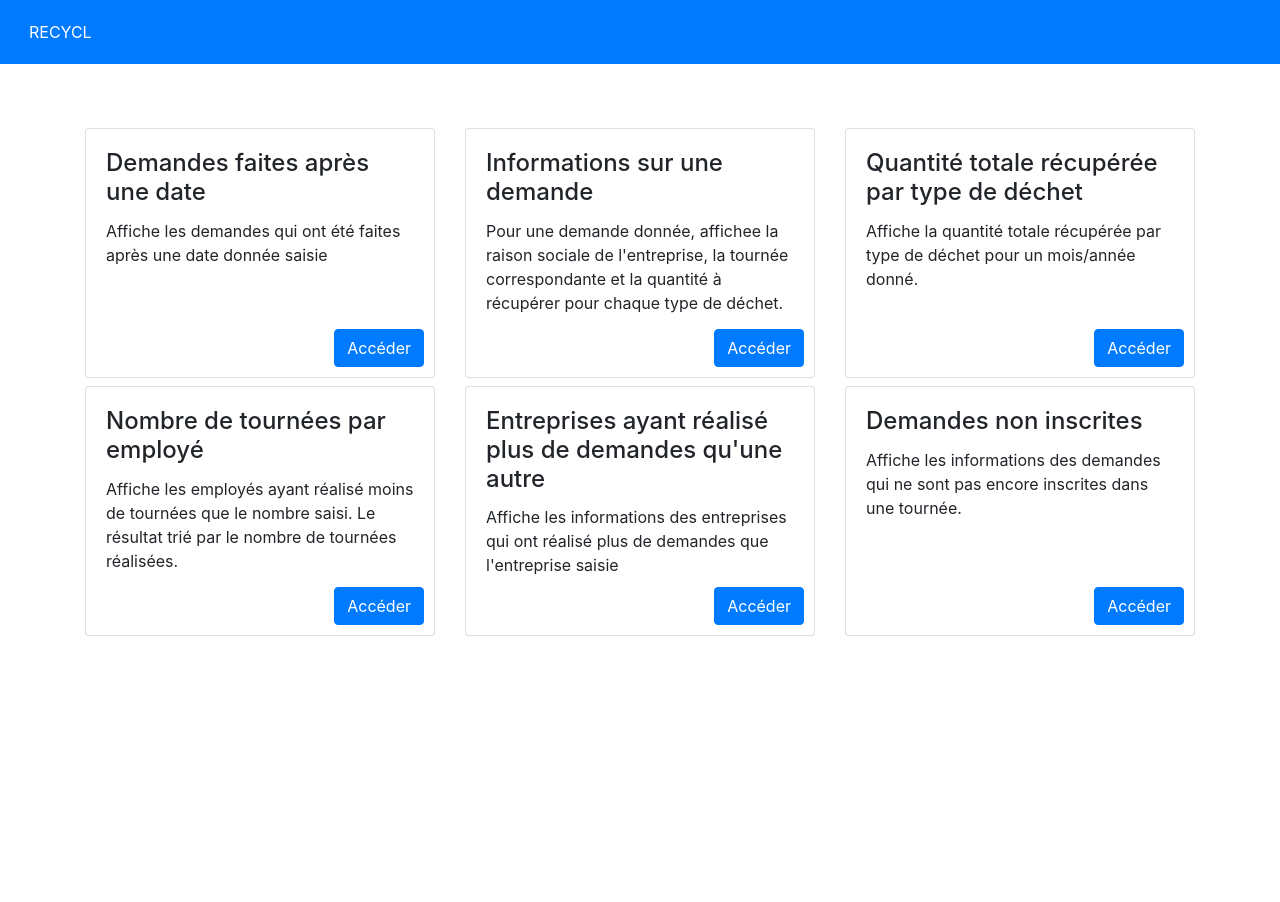
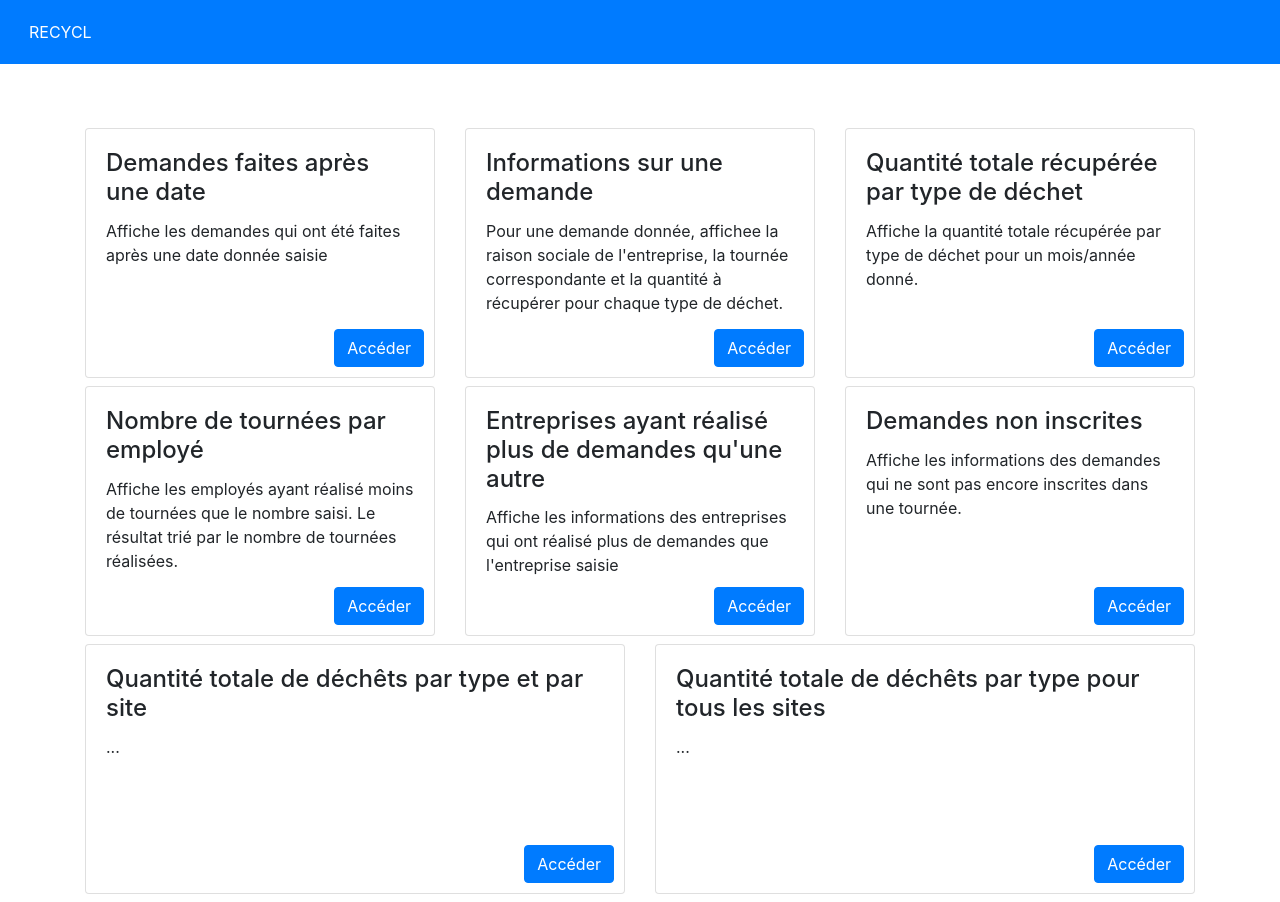
Before and after one commit to pauffret/projet_mspr, a Vue app: page /#/ in a window 1280 px wide. Before the commit the page ends 800 px from the top, so only its background shows below. Built offline with nearby package versions, Linux system fonts and the light colour scheme.

Commit message:
modifs home

```diff
--- a/src/views/Home.vue
+++ b/src/views/Home.vue
@@ -93,6 +93,36 @@
                     </div>
                 </b-col>
             </b-row>
+            <b-row>
+                <b-col>
+                    <div id="7">
+                        <b-card
+                                title="Quantité totale de déchêts par type et par site"
+                                class="card mb-2"
+                        >
+                            <b-card-text>
+                                ...
+                            </b-card-text>
+
+                            <b-button class="btn-demande" @click="redirectList('7')" variant="primary">Accéder</b-button>
+                        </b-card>
+                    </div>
+                </b-col>
+                <b-col>
+                    <div id="8">
+                        <b-card
+                                title="Quantité totale de déchêts par type pour tous les sites"
+                                class="card mb-2"
+                        >
+                            <b-card-text>
+                                ...
+                            </b-card-text>
+
+                            <b-button class="btn-demande" @click="redirectList('8')" variant="primary">Accéder</b-button>
+                        </b-card>
+                    </div>
+                </b-col>
+            </b-row>
         </b-container>
     </div>
 </template>
```
